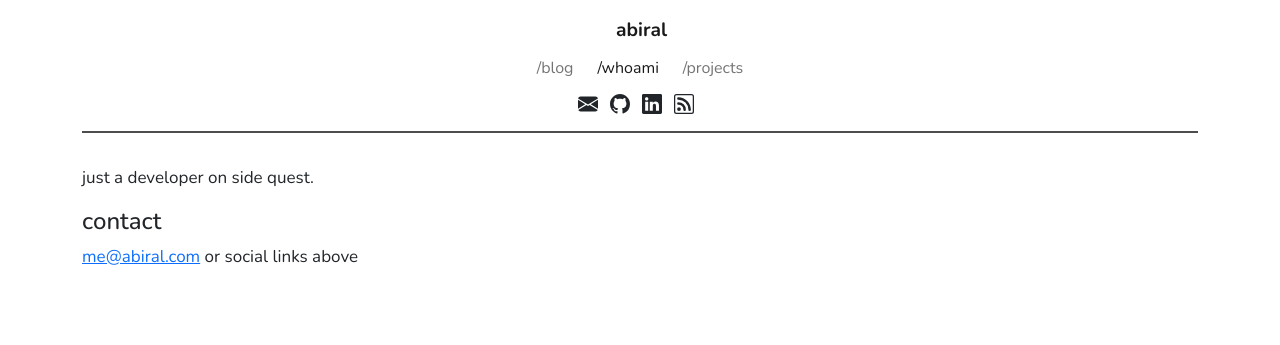
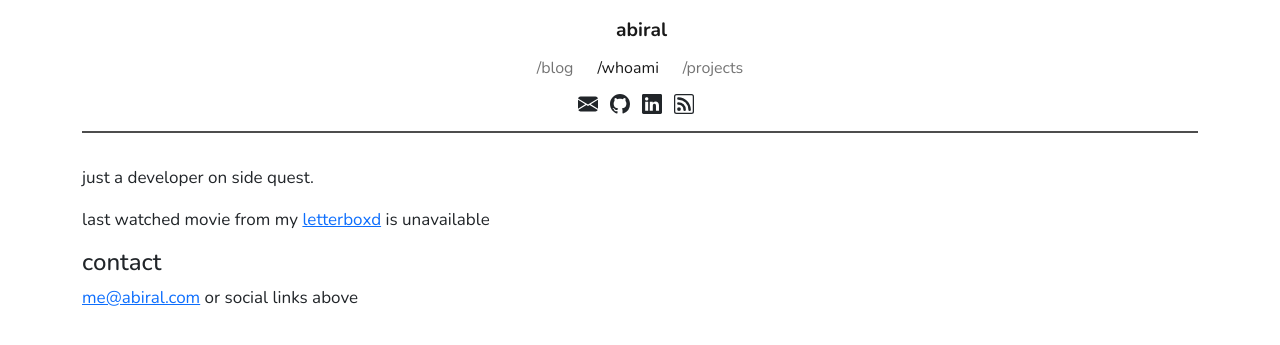
Before and after one commit to itsabiral/itsabiral.github.io, a Jekyll site: the page built from about.md, in a window 1280 px wide. Shown: the top 345 px of the page. Built offline with Jekyll 4.4.1, drawn with Linux system fonts in a browser that asks for light colours; part of the change alters nothing that is shown.

Commit message:
adding letterboxd api

```diff
--- a/about.md
+++ b/about.md
@@ -6,6 +6,24 @@ permalink: /about/
 
 just a developer on side quest.
 
+<span id="letterboxd-entry">loading last watched movie...</span>
+
+<script>
+(function () {
+  fetch('https://servelesscors-zeta.vercel.app/api/cors?url=https://letterboxd.com/itsabiral/rss/')
+    .then(function (r) { return r.json(); })
+    .then(function (d) {
+      document.getElementById('letterboxd-entry').innerHTML =
+        'last watched movie from my <a href="https://letterboxd.com/itsabiral/">letterboxd</a> is ' +
+        '<a href="' + d.href + '" target="_blank" rel="noopener">' + d.title + '</a>' +
+        ' (' + d.year + ') and i rated it ' + d.stars
+    })
+    .catch(function () {
+      document.getElementById('letterboxd-entry').innerHTML = 'last watched movie from my <a href="https://letterboxd.com/itsabiral/">letterboxd</a> is unavailable';
+    });
+})();
+</script>
+
 #### contact
 
 [me@abiral.com](mailto:me@abiral.com) or social links above
```
